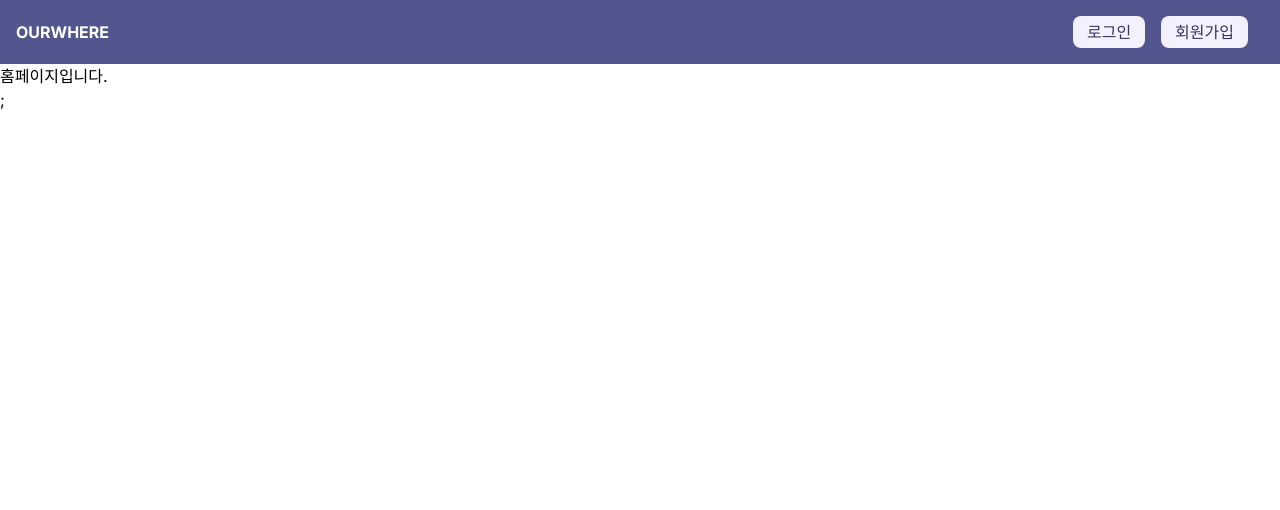
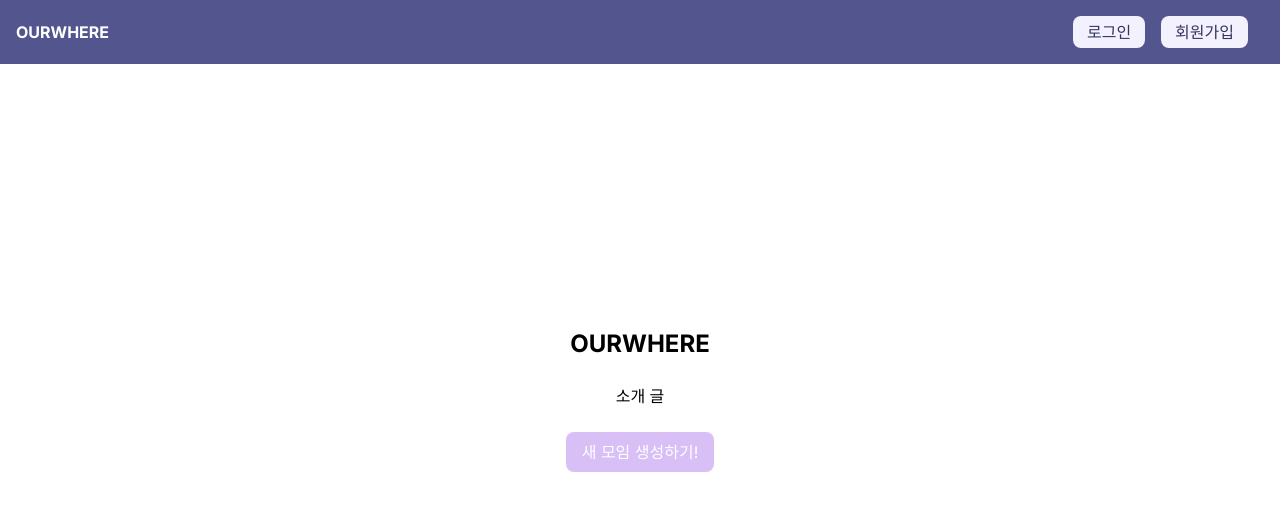
Before and after one commit to 0dytpq0/ourwhere, a Next.js app: page / in a window 1280 px wide. Shown: the top 510 px of the page. Built offline with nearby package versions, Linux system fonts and the light colour scheme.

Commit message:
style: main-page 추가 및 header 이름 변경

```diff
--- a/src/app/(provider)/(root)/page.tsx
+++ b/src/app/(provider)/(root)/page.tsx
@@ -1,3 +1,11 @@
 export default function Home() {
-  return <main>홈페이지입니다.</main>;
+  return (
+    <div className="flex items-center justify-center h-screen">
+      <div className="text-center space-y-6">
+        <h2 className="text-2xl font-bold">OURWHERE</h2>
+        <p className="mt-4"> 소개 글</p>
+        <button className="mt-4 px-4 py-2 bg-button-color text-white rounded-lg"> 새 모임 생성하기! </button>
+      </div>
+    </div>
+  );
 }
--- a/src/app/layout.tsx
+++ b/src/app/layout.tsx
@@ -1,7 +1,7 @@
 import type { Metadata } from 'next';
 import { Inter } from 'next/font/google';
 import './globals.css';
-import Navigation from '@/components/molecules/navigation';
+import Header from '@/components/molecules/header';
 
 const inter = Inter({ subsets: ['latin'] });
 
@@ -18,7 +18,7 @@ export default function RootLayout({
   return (
     <html lang="en">
       <body className={inter.className}>
-        <Navigation />
+        <Header />
         {children}
       </body>
     </html>
--- a/src/components/molecules/navigation.tsx
+++ b/src/components/molecules/header.tsx
@@ -1,13 +1,13 @@
 import Link from 'next/link';
 
-export default function Navigation() {
+export default function Header() {
   const buttons = [
     { text: '로그인', href: '/login' },
     { text: '회원가입', href: '/signup' }
   ];
   return (
     <>
-      <nav className="sticky top-0 left-0 w-full z-10 h-16 bg-header-color">
+      <nav className="fixed top-0 left-0 w-full z-10  bg-header-color">
         <ul className="text-white h-16 flex items-center  m-auto px-4">
           <Link href="/" className="font-lg font-bold">
             {' '}
```
Also changed, not shown: src/app/(provider)/layout.tsx (+5 -5 lines).
